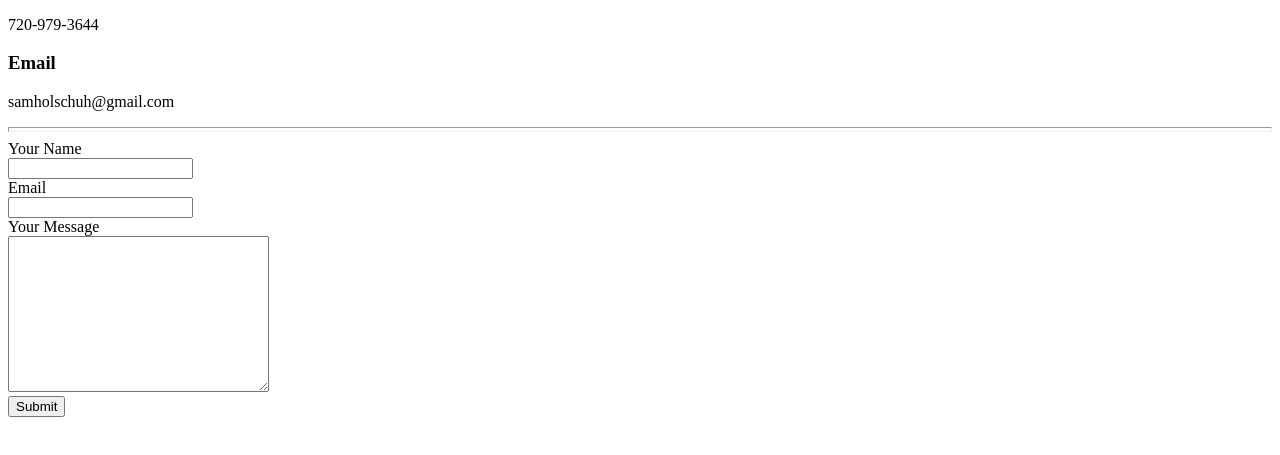
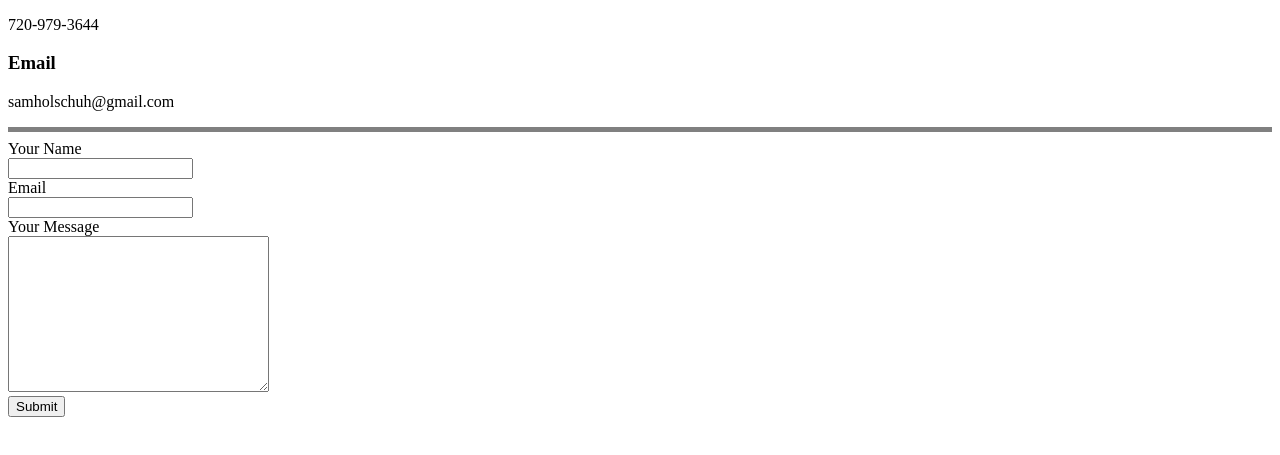
Before and after one commit to sami-kay/resume, a plain HTML site: page contact.html in a window 1280 px wide. Shown: the part 105-560 px from the top of the page. Drawn offline with Linux system fonts and the light colour scheme.

Commit message:
update
Add noshade to hr

```diff
--- a/contact.html
+++ b/contact.html
@@ -10,7 +10,7 @@
     <p>720-979-3644</p>
     <h3>Email</h3>
     <p>samholschuh@gmail.com</p>
-<hr size="5">
+<hr size="5" noshade>
     <form action="mailto:samholschuh@gmail.com" method="post" enctype="text/plain">
       <label>Your Name</label><br>
       <input type="text" name="Your Name" value=""><br />
```
